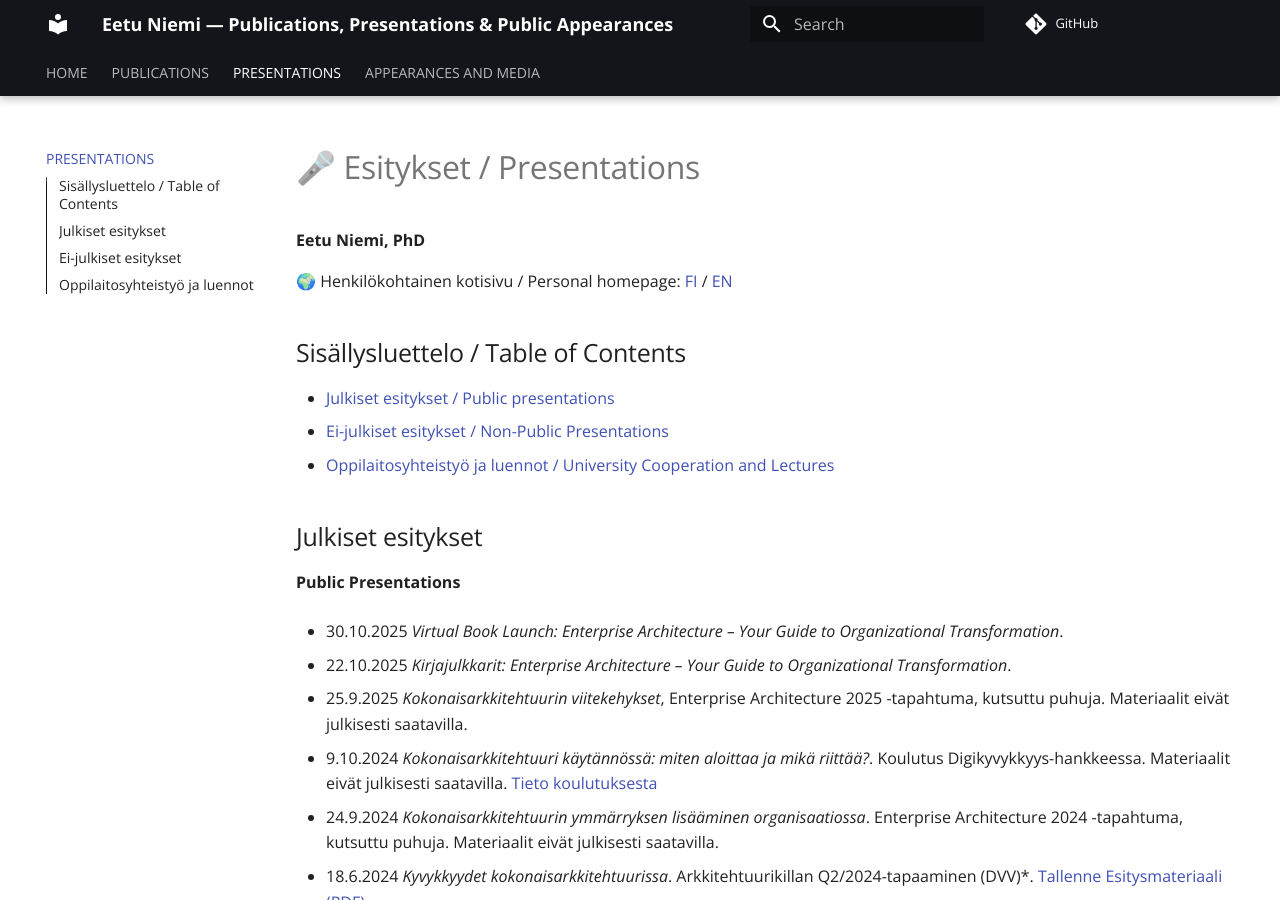
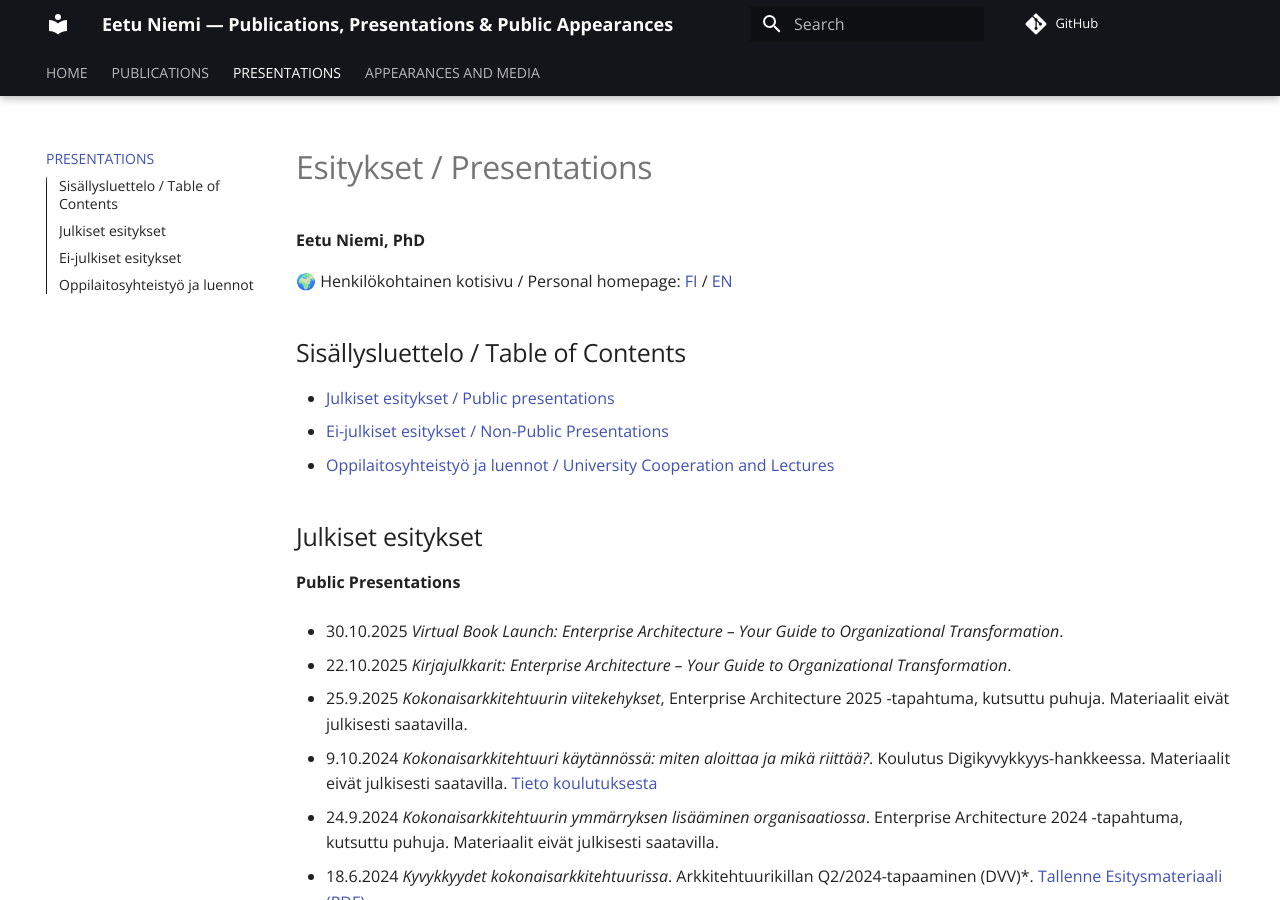
Before and after one commit to eetuniemiphd/eetuniemi, an MkDocs documentation site: the page built from docs/presentations-eetu-niemi.md, in a window 1280 px wide and 900 px high. Built offline with MkDocs 1.6.1 and Material for MkDocs 9.7.7, drawn with Linux system fonts in a browser that asks for light colours; comment, search, counter and statistics services are not loaded.

```diff
--- a/docs/presentations-eetu-niemi.md
+++ b/docs/presentations-eetu-niemi.md
@@ -1,4 +1,4 @@
-# 🎤 Esitykset / Presentations
+# Esitykset / Presentations
 **Eetu Niemi, PhD**
 
 🌍 Henkilökohtainen kotisivu / Personal homepage: [FI](https://eetuniemi.fi) / [EN](https://eetuniemi.net)
```
